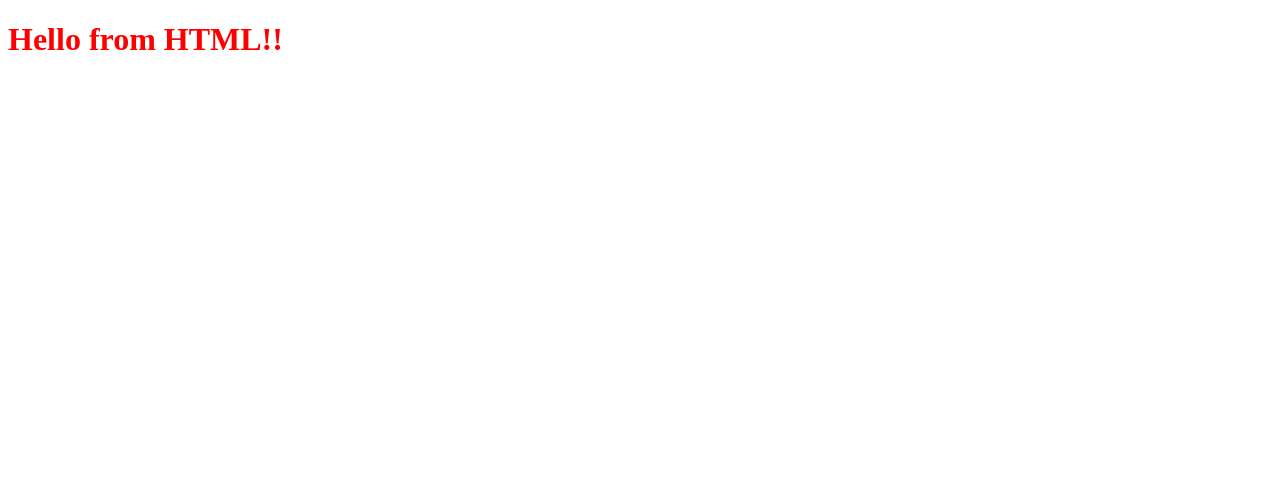
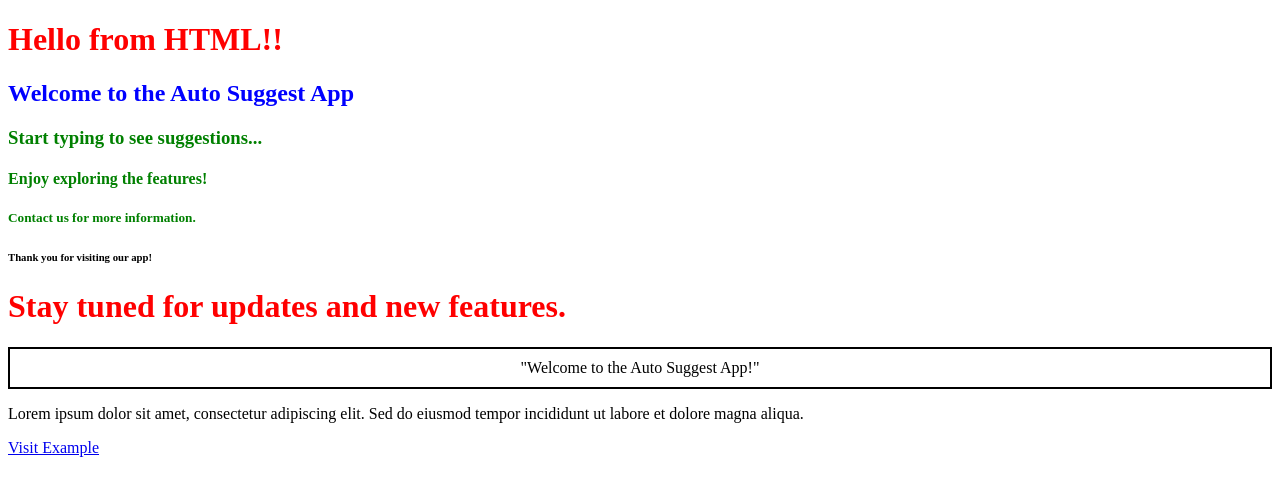
Before and after one commit to nithyak0604/autosuggest, a website: page frontend/index.html in a window 1280 px wide. Drawn offline with Linux system fonts and the light colour scheme.

Commit message:
Changes done in HTML,CSS

```diff
--- a/frontend/css/index.css
+++ b/frontend/css/index.css
@@ -1,3 +1,22 @@
 h1 {
     color: red;
 }
+
+#heading-2 {
+    color: blue;
+}
+
+.heading {
+    color: green;
+}
+
+.para{
+    /*border: 2px solid black;*/
+    /*padding: 10px;*/
+    border: 2px;
+    border-color: black;
+    border-style: solid;
+    padding: 10px;
+    text-align: center;
+
+}
--- a/frontend/index.html
+++ b/frontend/index.html
@@ -8,6 +8,18 @@
 </head>
 <body>
     <h1>Hello from HTML!!</h1>
-    <!-- <script src="js/index.js"></script> -->
+    <h2 id="heading-2">Welcome to the Auto Suggest App</h2>
+    <h3 class="heading">Start typing to see suggestions...</h3>
+    <h4 class="heading">Enjoy exploring the features!</h4>
+    <h5 class="heading">Contact us for more information.</h5>
+    <h6>Thank you for visiting our app!</h6>
+    <h1>Stay tuned for updates and new features.</h1>
+
+    <p class="para">"Welcome to the Auto Suggest App!"</p>
+    <!--To write a 50 word description, use lorem ipsum tag-->
+    <p>Lorem ipsum dolor sit amet, consectetur adipiscing elit. Sed do eiusmod tempor incididunt ut labore et dolore magna aliqua.</p>
+    <!-- To create hyperlinks, you can use the <a> tag in HTML. To move on to the next page, you can use the href attribute. -->
+    <a href="https://example.com">Visit Example</a>
+    <script src="js/index.js"></script>
 </body>
 </html>
```
